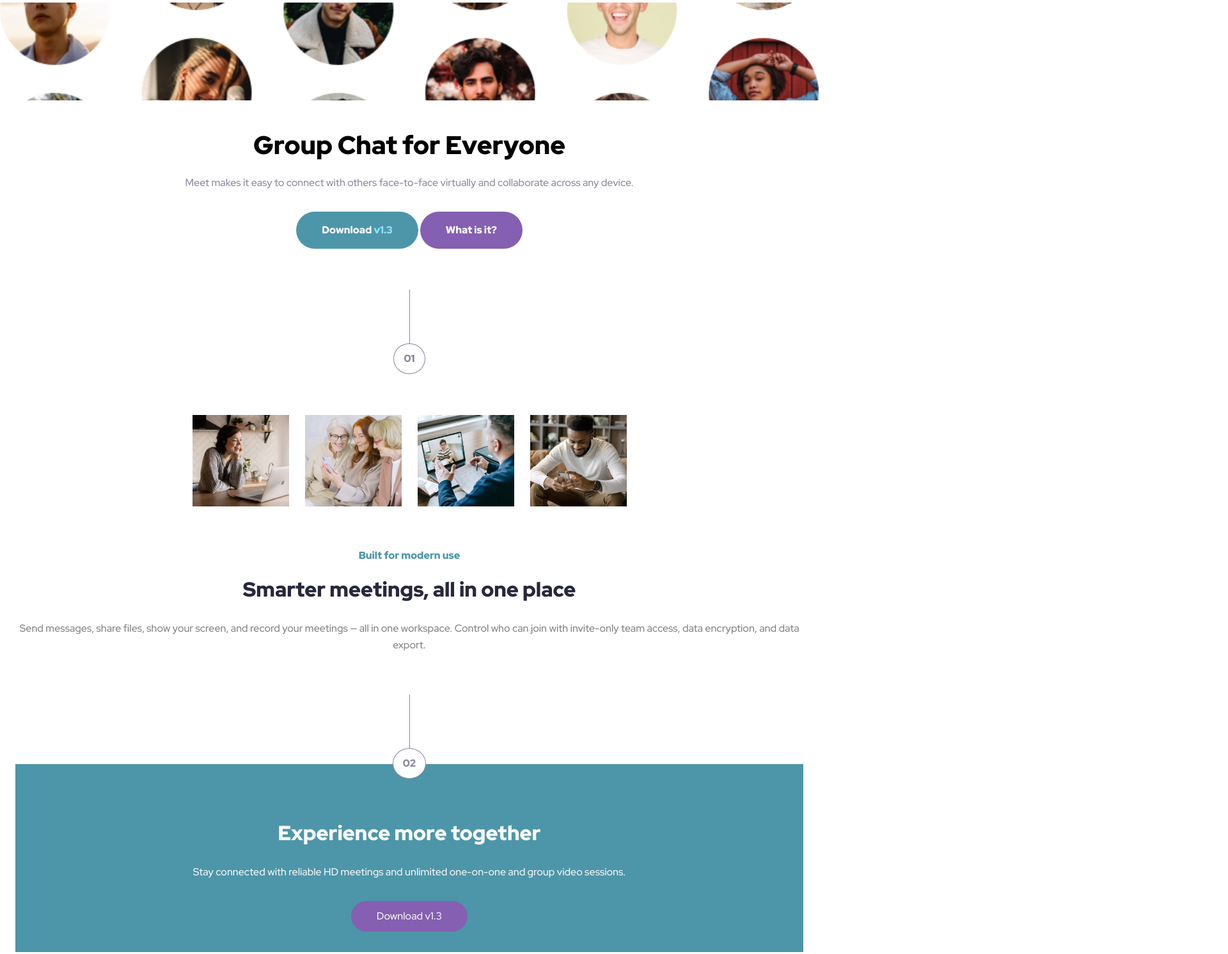
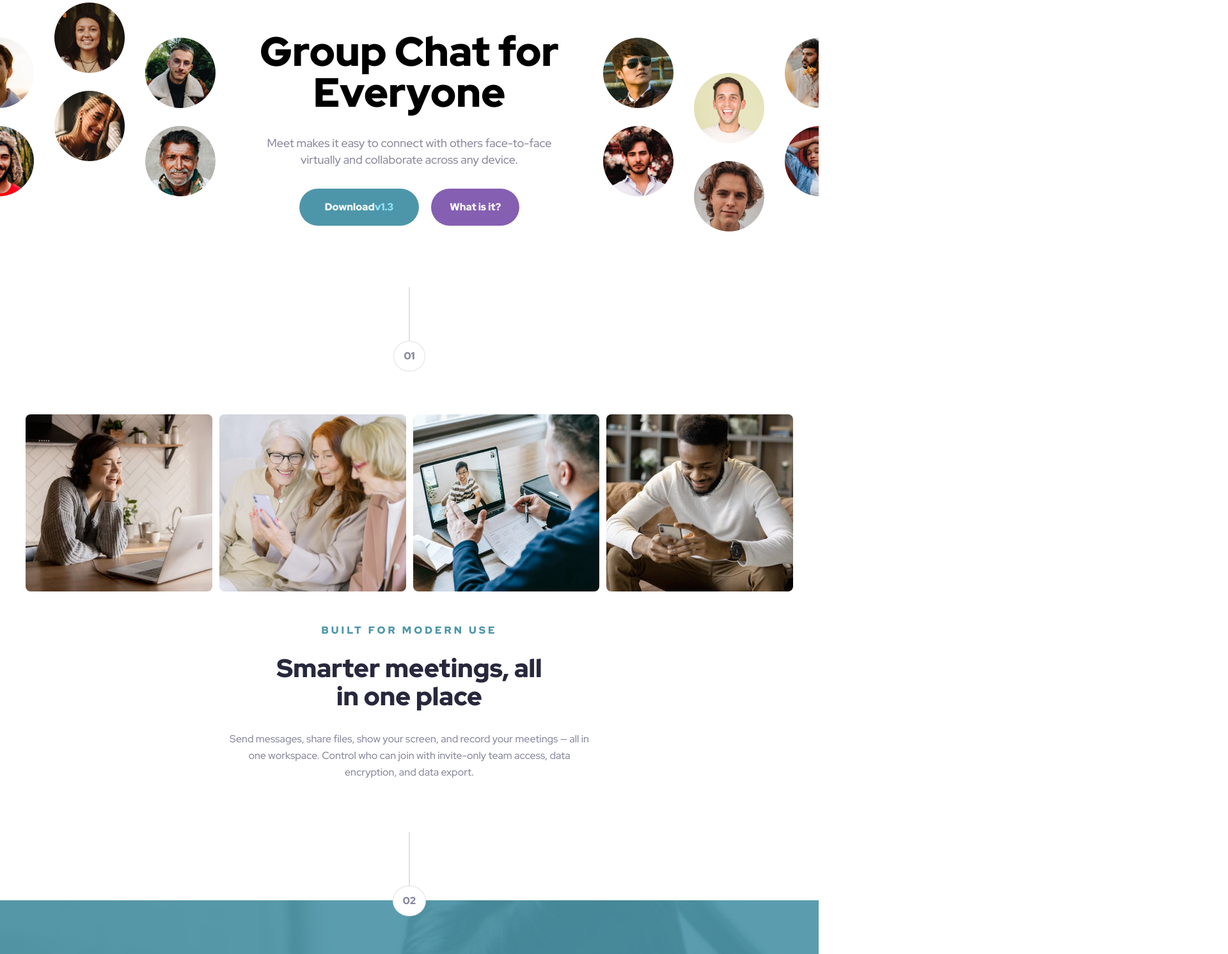
Before and after one commit to ryancalacsan/meet-landing-page, a plain HTML site: page index.html in a window 1280 px wide. Shown: the part 129-1621 px from the top of the page at 64% size, 1920 px wide, since content can reach past the window. Drawn offline with Linux system fonts and the light colour scheme.

Commit message:
Started adding responsive views for tablet and desktop

```diff
--- a/app/scss/_divider.scss
+++ b/app/scss/_divider.scss
@@ -1,14 +1,18 @@
 .divider {
     margin-bottom: 64px;
-    &.dark {
-        margin-bottom: 0;
+    display: flex;
+    flex-direction: column;
+    justify-content: center;
+    align-items: center;
+
+    @include breakpoint-up(medium) {
+        margin-bottom: 67px;
     }
 
     &__line {
-        border-left: 1px solid $grey;
+        width: 0.1rem;
+        background-color: rgba($grey, 0.25);
         height: 84px;
-        position: relative;
-        left: 50%;
     }
 
     &__num {
@@ -17,8 +21,14 @@
         font-weight: 900;
         color: $grey;
         display: inline-block;
-        border: 1px solid $grey;
+        border: 1px solid rgba($grey, 0.25);
         padding: 15px;
         border-radius: 50%;
     }
 }
+
+.divider.divider2 {
+    margin-bottom: 0;
+    position: relative;
+    top: 25px;
+}
--- a/app/scss/_gallery.scss
+++ b/app/scss/_gallery.scss
@@ -1,17 +1,21 @@
 .gallery {
-    display: flex;
-    justify-content: center;
+    display: grid;
+    grid-template-columns: 1fr 1fr;
+    grid-template-rows: 1fr 1fr;
+    grid-gap: 25px;
     margin-bottom: 64px;
 
-    &__container {
-        display: flex;
-        flex-wrap: wrap;
-        gap: 25px;
-        justify-content: center;
-        // align-content: space-between;
+    @include breakpoint-up(medium) {
+        grid-template-columns: repeat(4, 1fr);
+        grid-template-rows: 1fr;
+        grid-gap: 11px;
+        margin-left: 40px;
+        margin-right: 40px;
+        margin-bottom: 48px;
     }
 
     &__img {
-        width: 151px;
+        width: 100%;
+        border-radius: 8px;
     }
 }
--- a/app/scss/_globals.scss
+++ b/app/scss/_globals.scss
@@ -33,3 +33,18 @@ a:hover {
     padding: 16px 40px;
     border-radius: 29px;
 }
+
+.button-sm {
+    padding: 16px 29px;
+}
+
+.hide-for-mobile {
+    @include breakpoint-down(medium) {
+        display: none;
+    }
+}
+.hide-for-desktop {
+    @include breakpoint-up(large) {
+        display: none;
+    }
+}
--- a/app/scss/_hero.scss
+++ b/app/scss/_hero.scss
@@ -1,11 +1,53 @@
 .hero {
+    overflow: hidden;
+    @include breakpoint-up(large) {
+        display: flex;
+        justify-content: center;
+        padding-top: 45px;
+    }
+
+    &__imgLeft {
+        transform: translate(-33px, -45px);
+        flex-shrink: 0;
+
+        img {
+            width: 100%;
+        }
+    }
     &__img {
-        background-image: url(/assets/tablet/image-hero.png);
-        background-size: cover;
-        background-repeat: no-repeat;
-        background-position: center center;
-        min-height: 153px;
         margin-bottom: 48px;
+
+        @include breakpoint-up(medium) {
+            margin-bottom: 72px;
+        }
+
+        img {
+            position: relative;
+            left: 50%;
+            transform: translateX(-50%);
+            width: 106.5%;
+        }
+    }
+
+    &__imgRight {
+        transform: translate(33px, 10px);
+        flex-shrink: 0;
+
+        img {
+            width: 100%;
+        }
+    }
+
+    &__text {
+        margin-left: auto;
+        margin-right: auto;
+        padding-left: 24px;
+        padding-right: 24px;
+        max-width: 457px;
+
+        @include breakpoint-up(large) {
+            min-width: 540px;
+        }
     }
 
     &__header {
@@ -13,6 +55,12 @@
         font-weight: 900;
         line-height: 44px;
         margin-bottom: 24px;
+
+        @include breakpoint-up(large) {
+            font-size: 64px;
+            line-height: 64px;
+            margin-bottom: 34px;
+        }
     }
 
     &__copy {
@@ -21,17 +69,28 @@
         font-weight: 500;
         line-height: 26px;
         margin-bottom: 32px;
+
+        @include breakpoint-up(large) {
+            font-size: 18px;
+        }
     }
 
     &__cta {
         font-size: 16px;
         font-weight: 900;
         line-height: 26px;
+        margin-bottom: 64px;
+
+        @include breakpoint-up(medium) {
+            margin-bottom: 80px;
+        }
     }
 
     &__ctaDownload {
         background-color: $blue;
         margin-bottom: 16px;
+        margin-right: 8px;
+        margin-left: 8px;
 
         span {
             color: $lightBlue;
@@ -40,6 +99,7 @@
 
     &__ctaInfo {
         background-color: $purple;
-        margin-bottom: 64px;
+        margin-left: 8px;
+        margin-right: 8px;
     }
 }
--- a/app/scss/_info.scss
+++ b/app/scss/_info.scss
@@ -1,18 +1,16 @@
 .info {
-    margin-bottom: 64px;
-    &.dark {
-        position: relative;
-        top: -23px;
-        margin-bottom: 0;
-        background-color: $blue;
-        padding-top: 92px;
-        z-index: -1;
+    margin-bottom: 36px;
+
+    @include breakpoint-up(medium) {
+        margin-bottom: 55px;
     }
     &__tagline {
         color: $blue;
         font-size: 16px;
         font-weight: 900;
         line-height: 26px;
+        text-transform: uppercase;
+        letter-spacing: 4px;
         margin-bottom: 24px;
     }
 
@@ -22,27 +20,26 @@
         font-weight: 900;
         line-height: 32px;
         margin-bottom: 32px;
-        &.dark {
-            color: $light;
+
+        @include breakpoint-up(medium) {
+            font-size: 40px;
+            line-height: 44px;
+            max-width: 445px;
+            margin-left: auto;
+            margin-right: auto;
         }
     }
 
     &__text {
-        color: grey;
+        color: $grey;
         font-size: 16px;
         font-weight: 500;
         line-height: 26px;
-        &.dark {
-            color: $light;
-            margin-bottom: 32px;
+
+        @include breakpoint-up(medium) {
+            max-width: 572px;
+            margin-left: auto;
+            margin-right: auto;
         }
     }
-
-    &__cta {
-        padding-bottom: 32px;
-    }
-
-    &__ctaDownload {
-        background-color: $purple;
-    }
 }
--- /dev/null
+++ b/app/scss/_info2.scss
@@ -0,0 +1,49 @@
+.info2 {
+    background-color: $blue;
+    position: relative;
+    margin-bottom: 0;
+    padding-top: 92px;
+    z-index: -1;
+
+    &::before {
+        content: "";
+        background-image: url(/assets/mobile/image-footer.jpg);
+        background-size: cover;
+        position: absolute;
+        top: 0px;
+        right: 0px;
+        bottom: 0px;
+        left: 0px;
+        opacity: 0.1045;
+    }
+
+    &__header {
+        position: relative;
+        color: $light;
+        font-size: 32px;
+        font-weight: 900;
+        line-height: 32px;
+        margin-bottom: 32px;
+    }
+
+    &__text {
+        position: relative;
+        color: $light;
+        font-size: 18px;
+        font-weight: 500;
+        line-height: 26px;
+        margin-bottom: 32px;
+    }
+
+    &__cta {
+        position: relative;
+        padding-bottom: 72px;
+    }
+
+    &__ctaDownload {
+        background-color: $purple;
+        span {
+            color: $lightPurple;
+        }
+    }
+}
--- a/app/scss/_mixins.scss
+++ b/app/scss/_mixins.scss
@@ -0,0 +1,29 @@
+//Breakpoints
+@media (min-width: 64em) {
+    //styles go here
+}
+
+//640px, 1024px, 1400px
+$breakpoints-up: (
+    "medium": "40em",
+    "large": "64em",
+    "xlarge": "87.5em",
+);
+
+//639px, 1023px, 1399px
+$breakpoints-down: (
+    "small": "39.9375em",
+    "medium": "63.9375em",
+    "large": "87.4375em",
+);
+
+@mixin breakpoint-up($size) {
+    @media (min-width: map-get($breakpoints-up, $size)) {
+        @content;
+    }
+}
+@mixin breakpoint-down($size) {
+    @media (max-width: map-get($breakpoints-down, $size)) {
+        @content;
+    }
+}
--- a/app/scss/_variables.scss
+++ b/app/scss/_variables.scss
@@ -5,6 +5,6 @@ $lightBlue: #8fe3f9;
 $purple: #855fb1;
 $lightPurple: #d9b8ff;
 
-$dark: #28283d;
-$grey: #87879d;
-$light: #fafafa;
+$dark: rgb(40, 40, 61);
+$grey: rgb(135, 135, 157);
+$light: rgb(250, 250, 250);
--- a/app/scss/style.scss
+++ b/app/scss/style.scss
@@ -7,3 +7,4 @@
 @import "divider";
 @import "gallery";
 @import "info";
+@import "info2";
--- a/index.html
+++ b/index.html
@@ -21,7 +21,18 @@
       </a>
     </header>
     <section class="hero">
-      <div class="hero__img"></div>
+      <div class="hero__img hide-for-desktop">
+        <img
+          src="/assets/tablet/image-hero.png"
+          alt="profile photos of people"
+        />
+      </div>
+      <div class="hero__imgLeft hide-for-mobile">
+        <img
+          src="/assets/desktop/image-hero-left.png"
+          alt="profile photos of people"
+        />
+      </div>
       <div class="hero__text container">
         <h1 class="hero__header">Group Chat for Everyone</h1>
         <p class="hero__copy">
@@ -30,18 +41,23 @@
         </p>
         <div class="hero__cta">
           <a href="#" class="button hero__ctaDownload"
-            >Download <span>v1.3</span></a
+            >Download<span>v1.3</span></a
           >
-          <a href="" class="button hero__ctaInfo">What is it?</a>
+          <a href="" class="button hero__ctaInfo button-sm">What is it?</a>
         </div>
+      </div>
+      <div class="hero__imgRight hide-for-mobile">
+        <img
+          src="/assets/desktop/image-hero-right.png"
+          alt="profile photos of people"
+        />
       </div>
     </section>
     <section class="divider">
       <div class="divider__line"></div>
       <p class="divider__num">01</p>
     </section>
-    <section class="gallery">
-      <div class="gallery__container container">
+    <section class="gallery container">
       <img
         src="/assets/desktop/image-woman-in-videocall.jpg"
         alt="woman in videocall"
@@ -62,7 +78,6 @@
         alt="man texting"
         class="gallery__img"
       />
-      </div>
     </section>
     <section class="info container">
       <h3 class="info__tagline">Built for modern use</h3>
@@ -73,20 +88,22 @@
         data encryption, and data export.
       </div>
     </section>
-    <section class="divider dark">
+    <section class="divider divider2">
       <div class="divider__line"></div>
       <p class="divider__num">02</p>
     </section>
-    <section class="info container dark">
-      <h2 class="info__header dark">Experience more together</h2>
-      <p class="info__text dark">
+    <section class="info2">
+      <div class="info2__container container">
+        <h2 class="info2__header">Experience more together</h2>
+        <p class="info2__text">
           Stay connected with reliable HD meetings and unlimited one-on-one and
           group video sessions.
         </p>
-      <div class="info__cta">
-        <a href="#" class="button info__ctaDownload"
+        <div class="info2__cta">
+          <a href="#" class="button info2__ctaDownload"
             >Download <span>v1.3</span></a
           >
+        </div>
       </div>
     </section>
   </body>
```
Also changed, not shown: css/style.css, 1 other file. Lines whose indentation alone changed are shown as unchanged.
